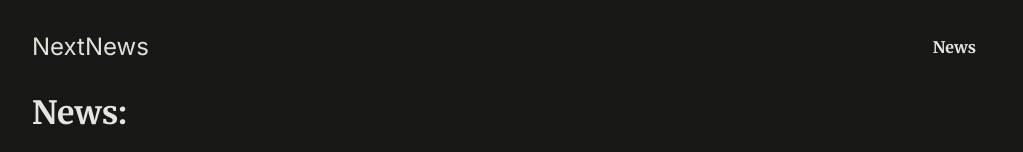
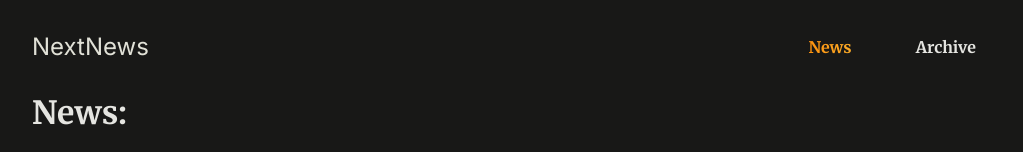
Before and after one commit to DenisFR2727/Next-projects, a Next.js app in the folder project-test/: page /news in a window 1280 px wide. Shown: the top 152 px of the page, without its empty margins (128-1151 px from the left). Built offline with nearby package versions, Linux system fonts and the light colour scheme.

Commit message:
fixed styles main-header

```diff
--- a/project-test/app/layout.js
+++ b/project-test/app/layout.js
@@ -8,7 +8,7 @@ export const metadata = {
 
 export default function RootLayout({ children }) {
     return (
-        <html lang="en">
+        <html lang="en" suppressHydrationWarning={true}>
             <body>
                 <div id="page">
                     <MainHedaer />
--- a/project-test/components/main-header/main-header.js
+++ b/project-test/components/main-header/main-header.js
@@ -1,5 +1,7 @@
 import Link from 'next/link';
-import classes from './main-header.module.css';
+import NavLink from './nav-link';
+
+import './main-header.module.css';
 
 export default function MainHeader() {
     return (
@@ -10,7 +12,10 @@ export default function MainHeader() {
             <nav>
                 <ul>
                     <li>
-                        <Link href="/news">News</Link>
+                        <NavLink href="/news">News</NavLink>
+                    </li>
+                    <li>
+                        <NavLink href="/archive">Archive</NavLink>
                     </li>
                 </ul>
             </nav>
--- /dev/null
+++ b/project-test/components/main-header/nav-link.js
@@ -0,0 +1,22 @@
+'use client';
+import Link from 'next/link';
+import { usePathname } from 'next/navigation';
+
+import classes from './nav-link.module.css';
+
+export default function NavLink({ href, children }) {
+    const pathName = usePathname();
+
+    return (
+        <Link
+            className={
+                pathName.startsWith(href)
+                    ? `${classes.link} ${classes.active}`
+                    : classes.link
+            }
+            href={href}
+        >
+            {children}
+        </Link>
+    );
+}
--- /dev/null
+++ b/project-test/components/main-header/nav-link.module.css
@@ -0,0 +1,22 @@
+.link {
+    text-decoration: none;
+    color: #ddd6cb;
+    font-weight: bold;
+    padding: 0.5rem 1rem;
+    border-radius: 0.5rem;
+}
+
+.link:hover,
+.link:active {
+    background: linear-gradient(90deg, #ff8a05, #f9b331);
+    background-clip: text;
+    -webkit-background-clip: text;
+    -webkit-text-fill-color: transparent;
+    text-shadow: 0 0 18px rgba(248, 190, 42, 0.8);
+}
+.active {
+    background: linear-gradient(90deg, #ff8a05, #f9b331);
+    background-clip: text;
+    -webkit-background-clip: text;
+    -webkit-text-fill-color: transparent;
+}
```
Also changed, not shown: project-test/app/archive/@archive/[[...filter]]/page.js (+8 -1 lines), project-test/app/archive/@archive/error.js (added, +11 -0 lines), project-test/app/page.js (+7 -5 lines), project-test/app/news/page.module.css (deleted).
